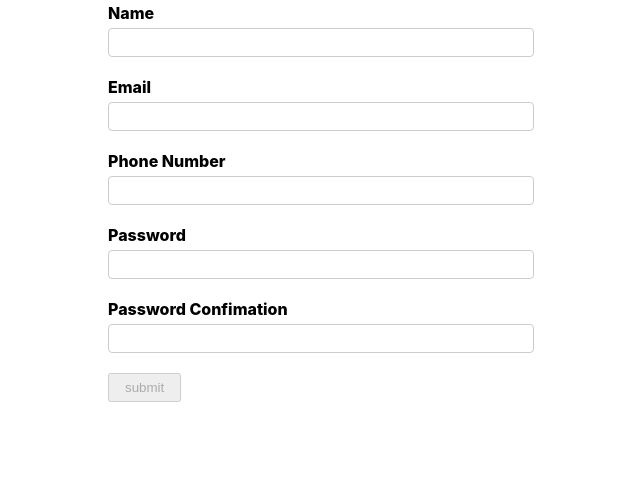
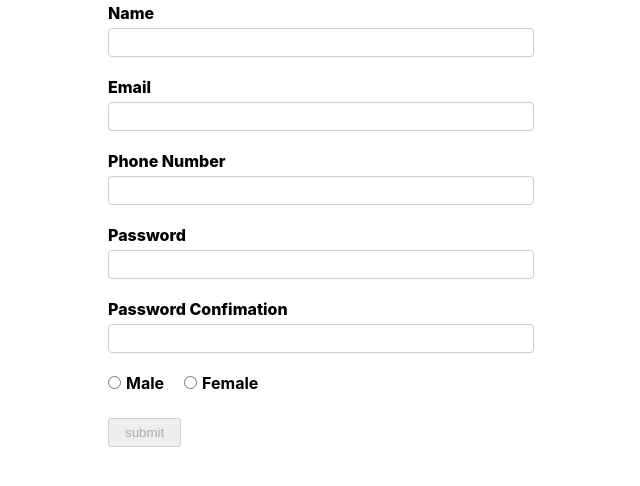
Before and after one commit to amirho3einb/formik-app, a React (Create React App) app: page / in a window 1280 px wide. Shown: the top 486 px of the page, without its empty margins (319-959 px from the left). Built offline with nearby package versions, Linux system fonts and the light colour scheme.

Commit message:
add radio button

```diff
--- a/src/App.css
+++ b/src/App.css
@@ -12,7 +12,17 @@
   margin-bottom: 5px;
   font-weight: 800;
 }
-input {
+
+input + label {
+  font-weight: bold;
+  display: inline-flex;
+  margin-right: 20px;
+  margin-left: 5px;
+}
+
+input[type="text"],
+input[type="email"],
+input[type="password"] {
   width: 400px;
   padding: 6px 12px;
   display: block;
--- a/src/components/SignupForm.js
+++ b/src/components/SignupForm.js
@@ -7,6 +7,7 @@
     password: "",
     phoneNumber: "",
     passwordConfirm: "",
+    gender: "",
 }
 
 // step 2
@@ -24,6 +25,7 @@
         "Must Contain 8 Characters, One Uppercase, One Lowercase, One Number and One Special Case Character"
       ),
     passwordConfirm: Yup.string().required("Password Confirmation is required").oneOf([Yup.ref("password"), null], "Passwords must match"),
+    gender: Yup.string().required("Gender is required")
 })
 
 
@@ -83,6 +85,26 @@
                     />
                     {formik.errors.passwordConfirm && formik.touched.passwordConfirm && <div className="error">{formik.errors.passwordConfirm}</div>}
                 </div>
+                <div className="formControl">
+                    <input
+                        type="radio"
+                        id="0"
+                        name="gender"
+                        value="0"
+                        onChange={formik.handleChange}
+                        checked={formik.values.gender === "0"}
+                    />
+                    <label htmlFor="0">Male</label>
+                    <input
+                        type="radio"
+                        id="1"
+                        name="gender"
+                        value="1"
+                        onChange={formik.handleChange}
+                        checked={formik.values.gender === "1"}
+                    />
+                    <label htmlFor="1">Female</label>
+                </div>
                 <button type="submit" disabled={!formik.isValid}>submit</button>
             </form>
         </div>
```
